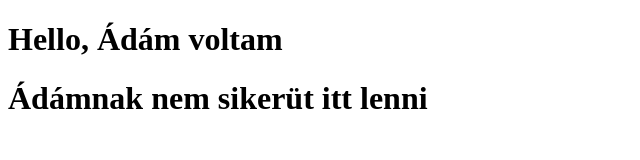
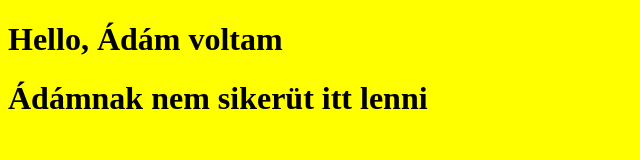
Before and after one commit to neogrady/MarciusiFrontend, a plain HTML site: page index.html in a window 1280 px wide. Shown: the whole page, without its empty margins (0-640 px from the left). Drawn offline with Linux system fonts and the light colour scheme.

Commit message:
Update index.css
Yellow el volt írva

```diff
--- a/index.css
+++ b/index.css
@@ -1,3 +1,3 @@
 body{
-    background-color: yelow;
+    background-color: yellow;
 }
```
